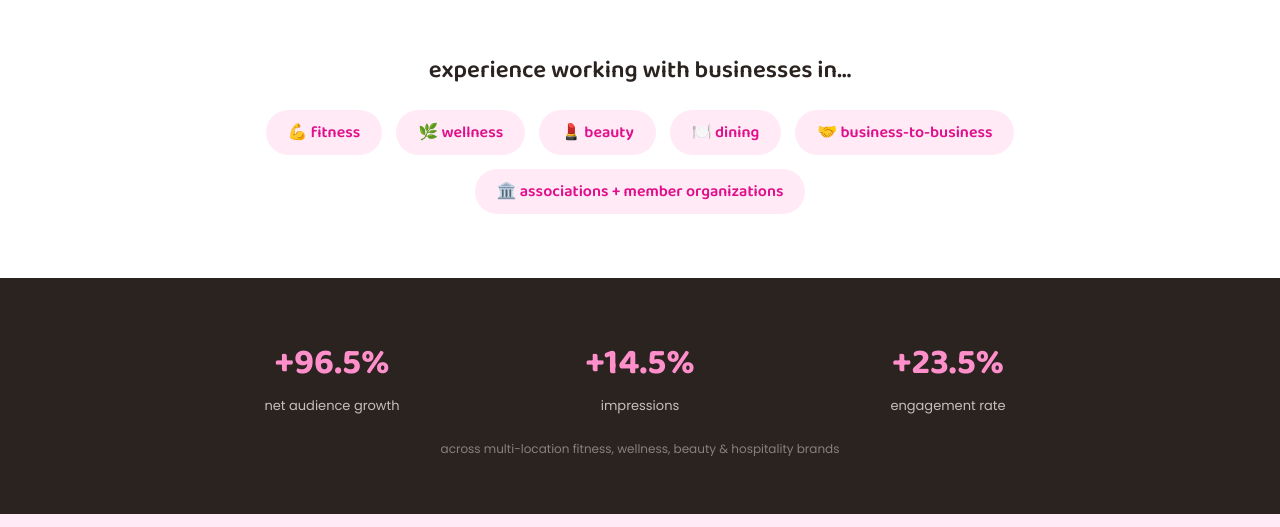
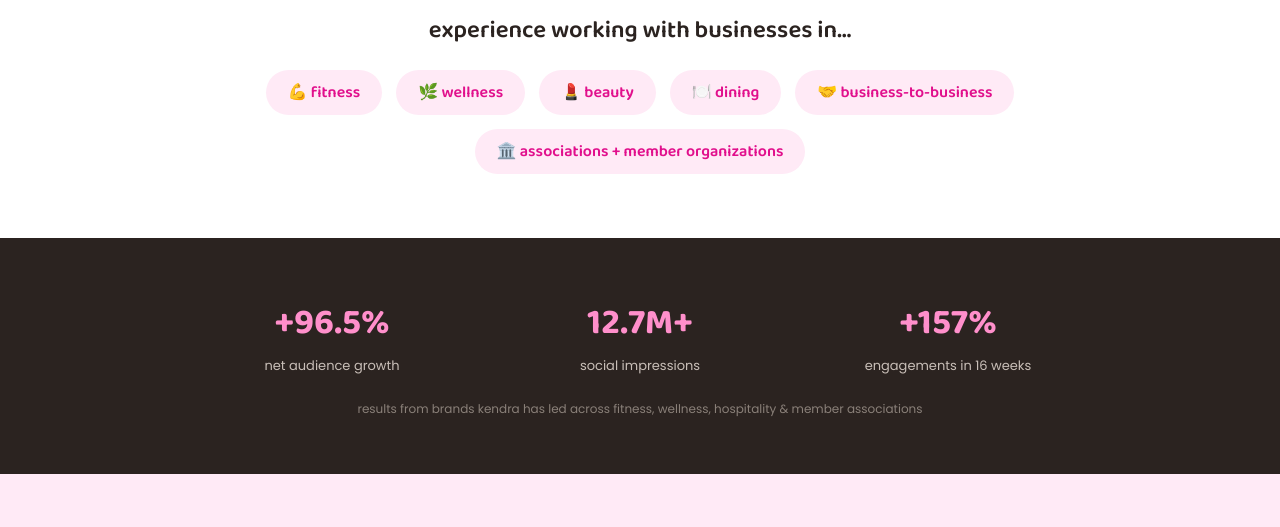
Before and after one commit to kendrahlee-portfolio/social-lee, a plain HTML site: page index.html in a window 1280 px wide. Shown: the part 1552-2079 px from the top of the page. Drawn offline with nearby package versions, Linux system fonts and the light colour scheme.

Commit message:
New headshot, transparent logo, refreshed results
Co-Authored-By: Claude Opus 5.5 <noreply@anthropic.com>
Claude-Session: https://claude.ai/code/session_016cFfSqV6WNyx4h2Wj78jvh

```diff
--- a/index.html
+++ b/index.html
@@ -70,7 +70,7 @@
 
   <!-- HERO -->
   <section class="sl-section-pad" style="max-width: 900px; margin: 0 auto; padding-top: 56px; padding-bottom: 56px; text-align: left; display: flex; flex-direction: column; align-items: flex-start;">
-    <div style="background: #fff; border-radius: 28px; padding: 20px 28px; box-shadow: 0 8px 28px rgba(43,35,32,0.08); margin-bottom: 8px; max-width: 100%;">
+    <div style="margin-bottom: 8px; max-width: 100%;">
       <img src="images/social-lee-logo.png" alt="social-lee logo" style="display: block; width: 260px; max-width: 100%; height: auto;" />
     </div>
 
@@ -160,7 +160,7 @@
     </div>
   </section>
 
-  <!-- STATS (aggregate growth across managed profiles, Apr 2022–Jun 2026 vs. prior period) -->
+  <!-- STATS (results from brands Kendra has led: VIDA Fitness social, Apr 2022–Jun 2026; FPSA social, Aug–Nov 2026 vs. prior period) -->
   <section class="sl-section-pad" style="background: #2B2320; padding-top: 56px; padding-bottom: 56px;">
     <div class="sl-stats-grid" style="max-width: 900px; margin: 0 auto; display: grid; gap: 24px; text-align: center;">
       <div>
@@ -168,15 +168,15 @@
         <div style="font-size: 13px; color: #C9BFB8; margin-top: 4px;">net audience growth</div>
       </div>
       <div>
-        <div style="font-family: 'Baloo 2', sans-serif; font-size: 36px; font-weight: 700; color: #FF8FCB;">+14.5%</div>
-        <div style="font-size: 13px; color: #C9BFB8; margin-top: 4px;">impressions</div>
+        <div style="font-family: 'Baloo 2', sans-serif; font-size: 36px; font-weight: 700; color: #FF8FCB;">12.7M+</div>
+        <div style="font-size: 13px; color: #C9BFB8; margin-top: 4px;">social impressions</div>
       </div>
       <div>
-        <div style="font-family: 'Baloo 2', sans-serif; font-size: 36px; font-weight: 700; color: #FF8FCB;">+23.5%</div>
-        <div style="font-size: 13px; color: #C9BFB8; margin-top: 4px;">engagement rate</div>
+        <div style="font-family: 'Baloo 2', sans-serif; font-size: 36px; font-weight: 700; color: #FF8FCB;">+157%</div>
+        <div style="font-size: 13px; color: #C9BFB8; margin-top: 4px;">engagements in 16 weeks</div>
       </div>
     </div>
-    <p style="text-align: center; font-size: 12px; color: #8A8079; margin: 24px 0 0;">across multi-location fitness, wellness, beauty &amp; hospitality brands</p>
+    <p style="text-align: center; font-size: 12px; color: #8A8079; margin: 24px 0 0;">results from brands kendra has led across fitness, wellness, hospitality &amp; member associations</p>
   </section>
 
   <!-- ABOUT -->
```
Also changed, not shown: images/kendra-photo.png, images/social-lee-logo.png.
